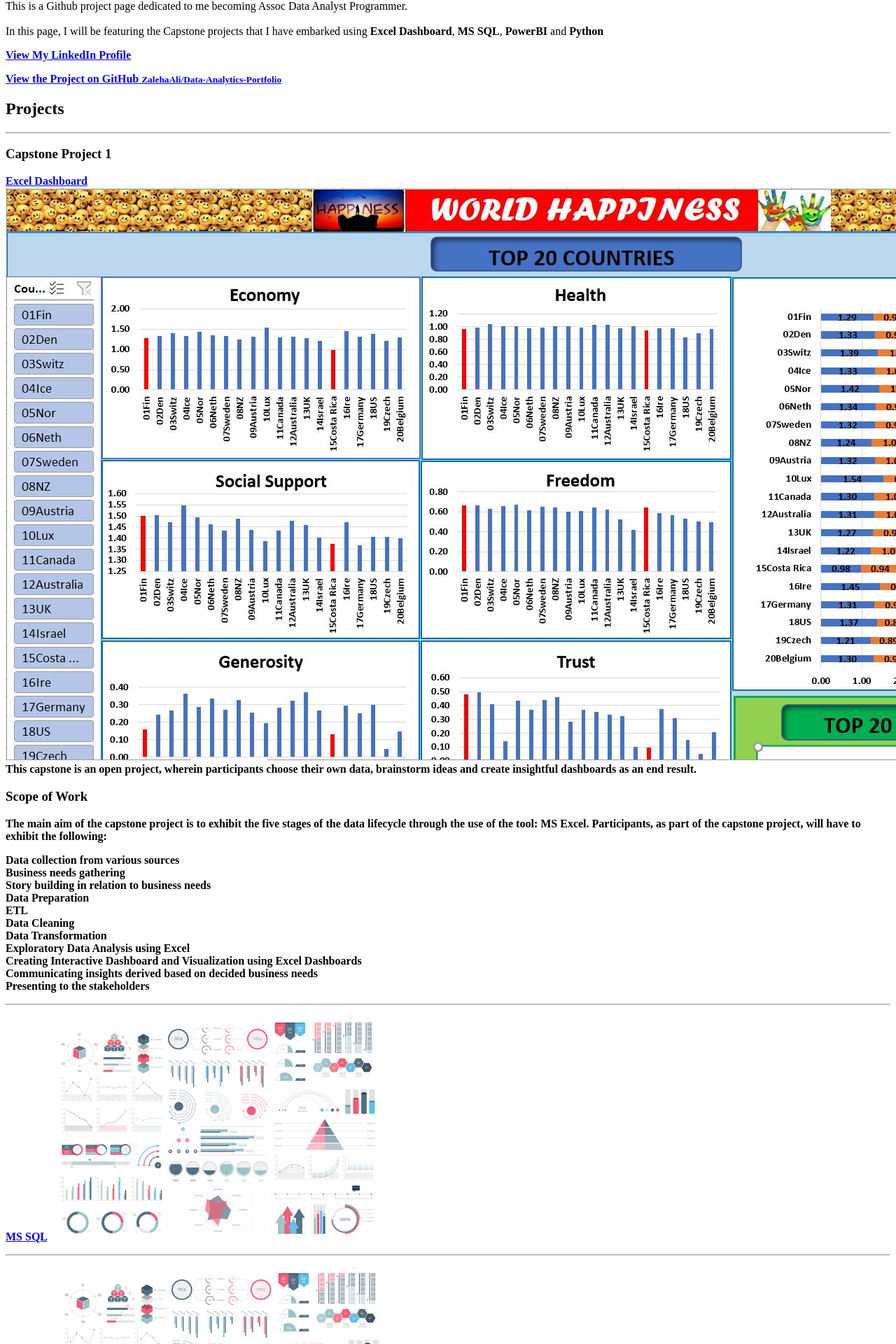
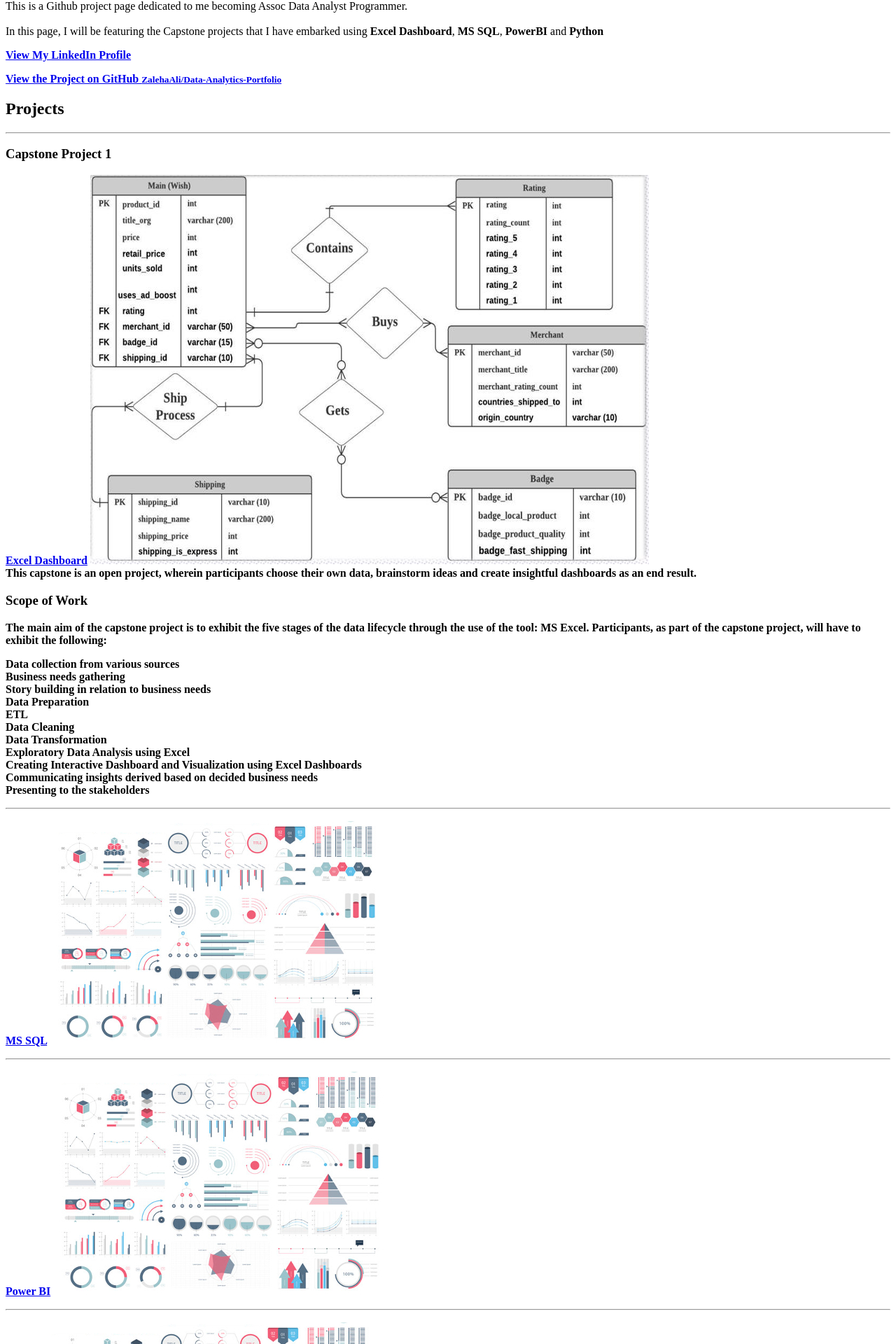
Before and after one commit to ZalehaAli/Data-Analytics-Portfolio, a Jekyll site: the page built from index.md, in a window 1280 px wide. Shown: the part 300-2220 px from the top of the page at 70% size. Built offline with Jekyll 4.4.1, drawn with Linux system fonts in a browser that asks for light colours; our own code applies the rules of GitHub Pages for plain Markdown files.

Commit message:
Update index.md

```diff
--- a/index.md
+++ b/index.md
@@ -5,7 +5,7 @@
 ### Capstone Project 1
 
 [Excel Dashboard](/sample_page)
-<img src="images/Capstone1_worldhappiness.jpg?raw=true"/>
+<img src="images/capstone2_entity_diagram.jpg?raw=true"/>
 <br>
 This capstone is an open project, wherein participants choose their own data, brainstorm ideas and create insightful dashboards as an end result.
 ### Scope of Work
```
